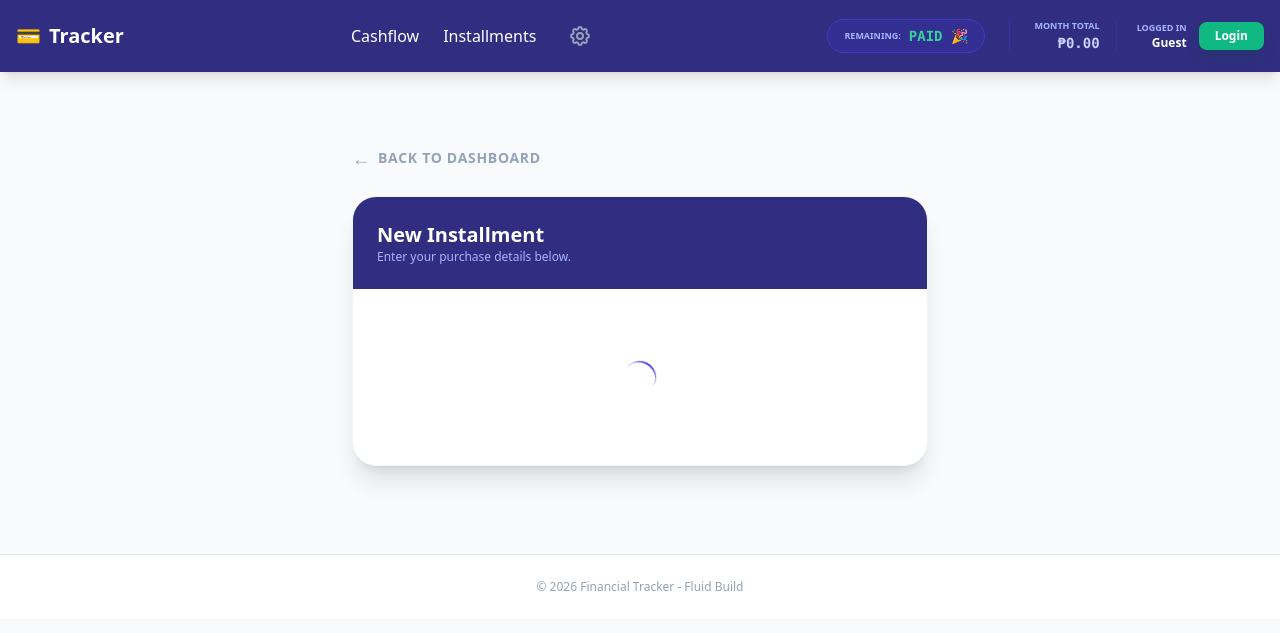
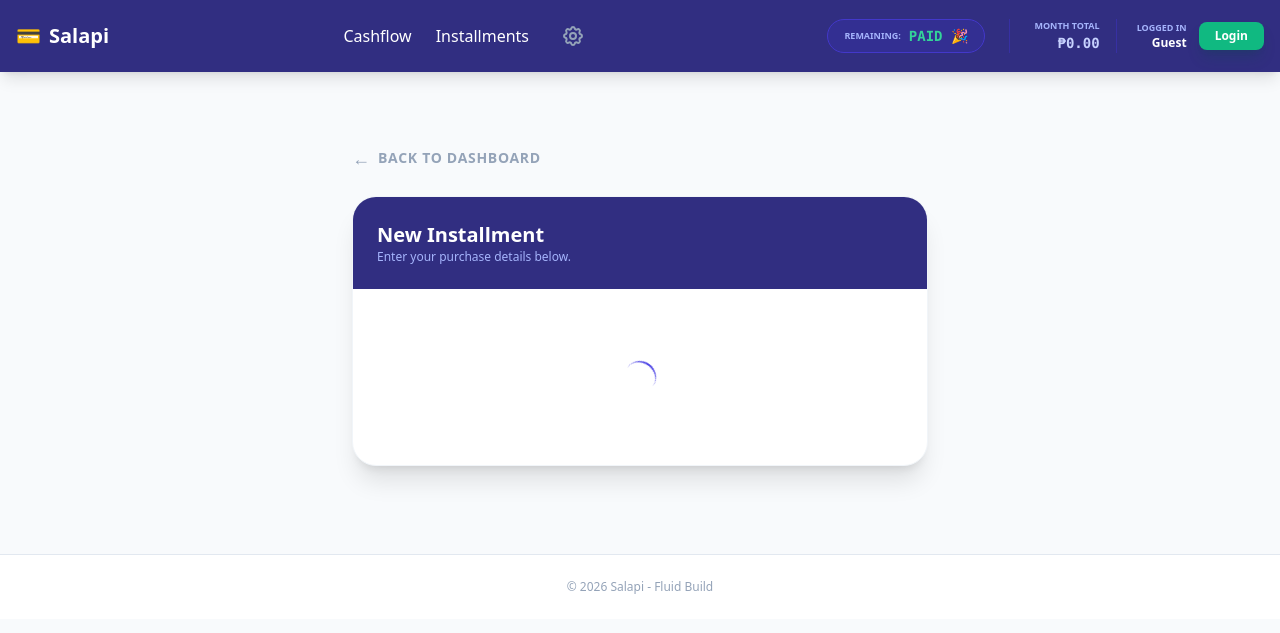
Before and after one commit to leirajyer/financial-tracker, a Python web app: template templates/add_page.html in a window 1280 px wide. Shown: the top 633 px of the page. Run offline with Jinja, Linux system fonts and the light colour scheme; the template is opened without the code that fills it, so the values that code supplies are empty; some libraries are stand-ins or nearby versions.

Commit message:
Rebrand site to Salapi

```diff
--- a/main.py
+++ b/main.py
@@ -29,7 +29,7 @@ from app.core.auth import get_current_user, SECRET_KEY
 from app.core.ui import templates
 from uvicorn.middleware.proxy_headers import ProxyHeadersMiddleware
 
-app = FastAPI(title="PesoPulse Financial Tracker")
+app = FastAPI(title="Salapi")
 
 # Handle proxy headers for HTTPS redirection (critical for Railway/Render)
 app.add_middleware(ProxyHeadersMiddleware, trusted_hosts="*")
--- a/templates/auth/login.html
+++ b/templates/auth/login.html
@@ -3,7 +3,7 @@
 <head>
     <meta charset="UTF-8">
     <meta name="viewport" content="width=device-width, initial-scale=1.0">
-    <title>Login | PesoPulse</title>
+    <title>Login | Salapi</title>
     <script src="https://cdn.tailwindcss.com"></script>
     <link href="https://fonts.googleapis.com/css2?family=Outfit:wght@300;400;500;600;700;800;900&display=swap" rel="stylesheet">
     <style>
@@ -17,7 +17,7 @@
             <div class="inline-flex items-center justify-center w-16 h-16 bg-indigo-600 rounded-2xl shadow-xl shadow-indigo-100 mb-4">
                 <span class="text-2xl">💰</span>
             </div>
-            <h1 class="text-3xl font-black text-slate-900 tracking-tight">PesoPulse</h1>
+            <h1 class="text-3xl font-black text-slate-900 tracking-tight">Salapi</h1>
             <p class="text-slate-400 font-bold text-xs uppercase tracking-widest mt-1">Personal Finance Tracker</p>
         </div>
 
@@ -84,7 +84,7 @@
         </div>
 
         <p class="mt-8 text-center text-slate-300 text-[10px] font-bold uppercase tracking-widest">
-            &copy; 2024 PesoPulse. Crafted with ❤️ for your wealth.
+            &copy; 2024 Salapi. Crafted with ❤️ for your wealth.
         </p>
     </div>
 </body>
--- a/templates/auth/register.html
+++ b/templates/auth/register.html
@@ -3,7 +3,7 @@
 <head>
     <meta charset="UTF-8">
     <meta name="viewport" content="width=device-width, initial-scale=1.0">
-    <title>Register | PesoPulse</title>
+    <title>Register | Salapi</title>
     <script src="https://cdn.tailwindcss.com"></script>
     <link href="https://fonts.googleapis.com/css2?family=Outfit:wght@300;400;500;600;700;800;900&display=swap" rel="stylesheet">
     <style>
@@ -17,7 +17,7 @@
             <div class="inline-flex items-center justify-center w-16 h-16 bg-emerald-600 rounded-2xl shadow-xl shadow-emerald-100 mb-4">
                 <span class="text-2xl">⚡</span>
             </div>
-            <h1 class="text-3xl font-black text-slate-900 tracking-tight">Join PesoPulse</h1>
+            <h1 class="text-3xl font-black text-slate-900 tracking-tight">Join Salapi</h1>
             <p class="text-slate-400 font-bold text-xs uppercase tracking-widest mt-1">Start your wealth journey</p>
         </div>
 
--- a/templates/base.html
+++ b/templates/base.html
@@ -3,7 +3,7 @@
 
 <head>
   <meta charset="UTF-8">
-  <title>Financial Tracker</title>
+  <title>Salapi</title>
   <script src="https://unpkg.com/htmx.org@1.9.10"></script>
   <script src="https://cdn.tailwindcss.com"></script>
 
@@ -16,7 +16,7 @@
       <div class="flex items-center justify-between w-full md:w-auto">
         <a href="/" class="font-bold text-xl flex items-center gap-2">
           <span>💳</span>
-          <span>Tracker</span>
+          <span>Salapi</span>
         </a>
 
         <!-- Mobile menu handles can go here if needed later -->
@@ -95,7 +95,7 @@
 
   <footer class="bg-white border-t border-slate-200 p-6 mt-12 w-full">
     <div class="w-full max-w-[1600px] mx-auto text-center text-slate-400 text-xs">
-      &copy; 2026 Financial Tracker - Fluid Build
+      &copy; 2026 Salapi - Fluid Build
     </div>
   </footer>
   <div id="toast-container"></div>
```
